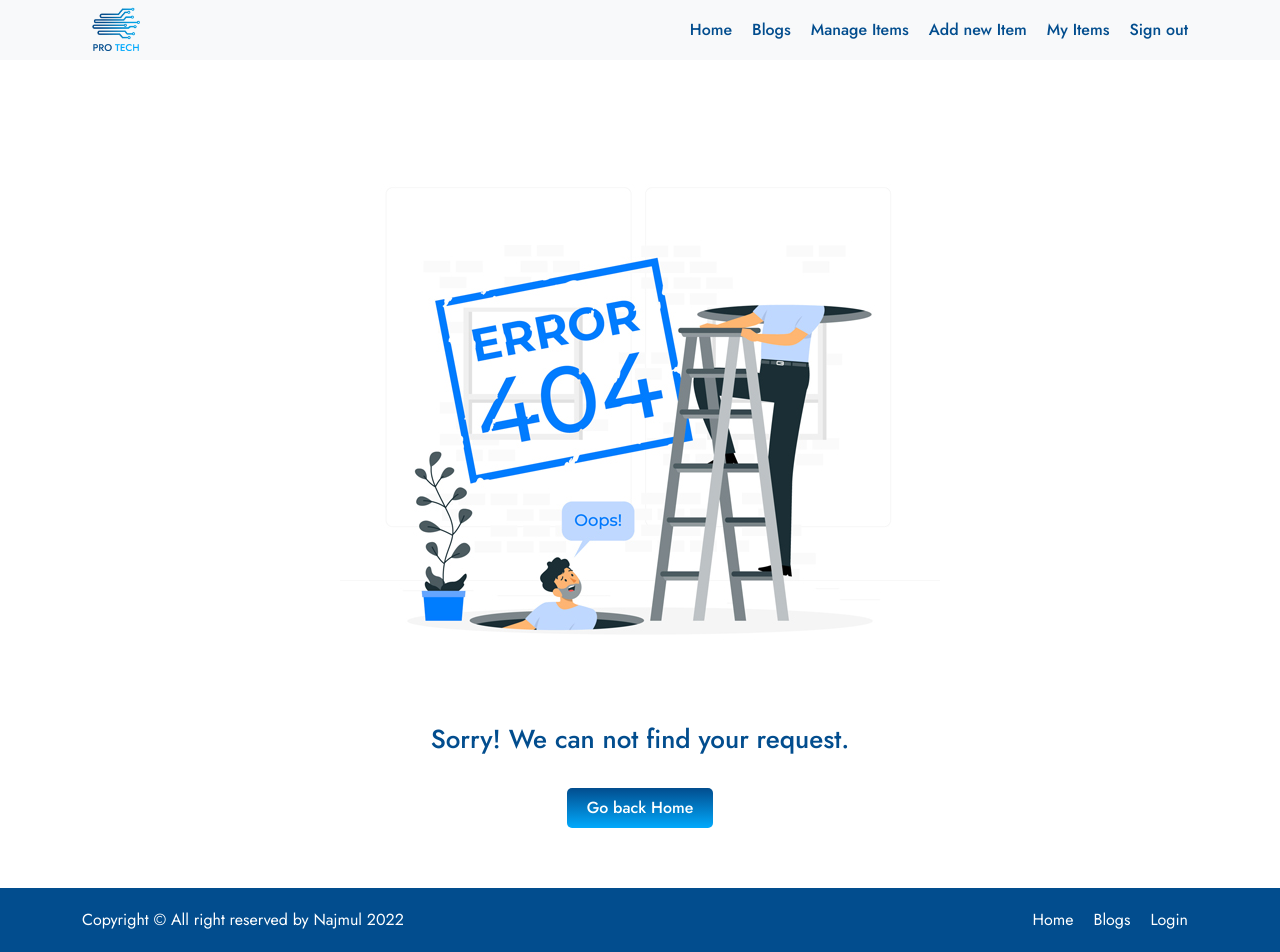
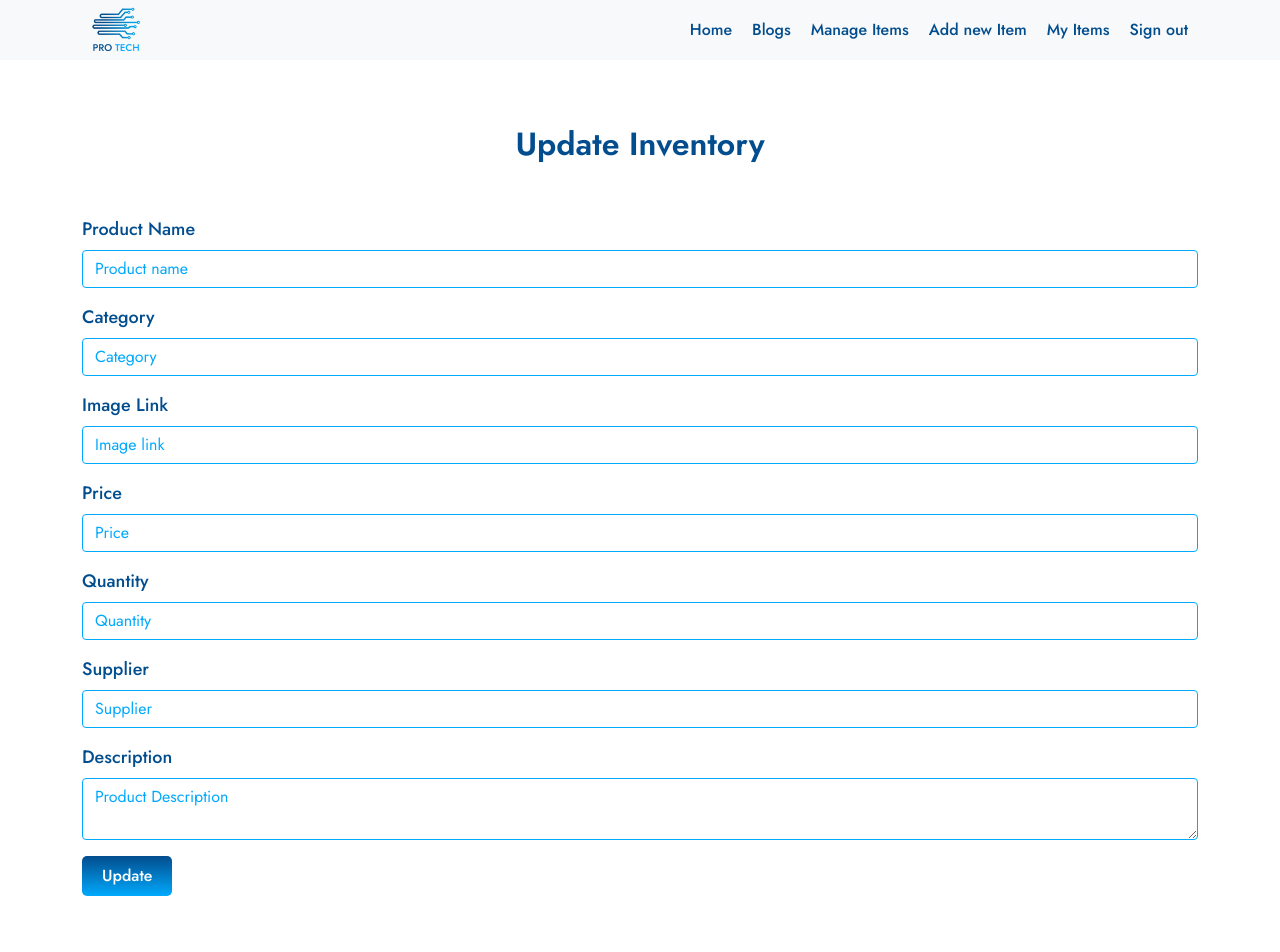
Before and after one commit to najmuleimon/warehouse-management-client, a React (Create React App) app: page /update/1 in a window 1280 px wide. Shown: the top 952 px of the page. Built offline with nearby package versions, Linux system fonts and the light colour scheme; no server answers; sample sign-in values are in the browser's storage.

Commit message:
update inventory addded

```diff
--- a/src/App.js
+++ b/src/App.js
@@ -15,6 +15,7 @@ import { ToastContainer } from 'react-toastify';
 import 'react-toastify/dist/ReactToastify.css';
 import RequireAuth from './pages/Login/RequireAuth/RequireAuth';
 import MyItems from './pages/MyItems/MyItems';
+import UpdateItem from './pages/UpdateItem/UpdateItem';
 
 function App() {
   return (
@@ -45,6 +46,11 @@ function App() {
             <Inventory/>
           </RequireAuth>
         }></Route>
+        <Route path="/update/:id" element={
+          <RequireAuth>
+            <UpdateItem/>
+          </RequireAuth>
+        }></Route>
         <Route path="*" element={<NotFound/>}></Route>
       </Routes>
       <Footer/>
--- a/src/pages/Home/Category/Category.js
+++ b/src/pages/Home/Category/Category.js
@@ -3,8 +3,10 @@ import './Category.css';
 import cat1 from '../../../images/cat1.jpg';
 import cat2 from '../../../images/cat2.jpg';
 import cat3 from '../../../images/cat3.jpg';
+import { useNavigate } from 'react-router-dom';
 
 const Category = () => {
+    const navigate = useNavigate();
     return (
         <div className='category'>
             <div className="container">
@@ -15,7 +17,7 @@ const Category = () => {
                             <div className="content">
                                 <h3>Gaming Console</h3>
                                 <p>All the gaming products and accessories.</p>
-                                <button className='btn-style'>Manage Products</button>
+                                <button className='btn-style' onClick={() => navigate('/manage')}>Manage Products</button>
                             </div>
                         </div>
                     </div>
@@ -25,7 +27,7 @@ const Category = () => {
                             <div className="content">
                                 <h3>House Entertainment</h3>
                                 <p>All the home entertainment products and accessories.</p>
-                                <button className='btn-style'>Manage Products</button>
+                                <button className='btn-style' onClick={() => navigate('/manage')}>Manage Products</button>
                             </div>
                         </div>
                     </div>
@@ -35,7 +37,7 @@ const Category = () => {
                             <div className="content">
                                 <h3>Laptop Computer</h3>
                                 <p>All brand laptops and laptop accessories</p>
-                                <button className='btn-style'>Manage Products</button>
+                                <button className='btn-style' onClick={() => navigate('/manage')}>Manage Products</button>
                             </div>
                         </div>
                     </div>
--- a/src/pages/ManageInventory/ManageInventory.js
+++ b/src/pages/ManageInventory/ManageInventory.js
@@ -73,6 +73,7 @@ const ManageInventory = () => {
                                         <th scope="col">Category</th>
                                         <th scope="col">Quantity</th>
                                         <th scope="col">Price</th>
+                                        <th scope="col">Manage</th>
                                         <th scope="col">Update</th>
                                         <th scope="col">Delete</th>
                                     </tr>
@@ -86,7 +87,8 @@ const ManageInventory = () => {
                                         <td>{product.category}</td>
                                         <td>{product.quantity}</td>
                                         <td>{product.price}</td>
-                                        <td><button onClick={() => navigate(`/inventory/${product._id}`)} className='btn btn-info text-white'>Update</button></td>
+                                        <td><button onClick={() => navigate(`/inventory/${product._id}`)} className='btn btn-info text-white'>Manage</button></td>
+                                        <td><button onClick={() => navigate(`/update/${product._id}`)} className='btn btn-primary text-white'>Update</button></td>
                                         <td><button onClick={() => handleDelete(product._id)} className='btn btn-danger'><BsTrash/></button></td>
                                     </tr>)
                                 }
@@ -102,13 +104,6 @@ const ManageInventory = () => {
                                     {number + 1}</button>
                                     )
                             }
-
-                            {/* <select onChange={e => setSize(e.target.value)}>
-                                <option value="5">5</option>
-                                <option value="10" selected>10</option>
-                                <option value="15">15</option>
-                                <option value="20">20</option>
-                            </select> */}
                         </div>
                     </div>
                 </div>
--- a/src/pages/MyItems/MyItems.js
+++ b/src/pages/MyItems/MyItems.js
@@ -30,7 +30,7 @@ const MyItems = () => {
                 setMyProducts(data);
             }
             catch(error){
-                if(error.response.status === 401 || error.response.status === 403){
+                if(error?.response.status === 401 || error?.response.status === 403){
                     signOut(auth);
                     navigate('/login');
                     toast.error("Access Denied!",{
@@ -84,6 +84,7 @@ const MyItems = () => {
                                         <th scope="col">Category</th>
                                         <th scope="col">Quantity</th>
                                         <th scope="col">Price</th>
+                                        <th scope="col">Manage</th>
                                         <th scope="col">Update</th>
                                         <th scope="col">Delete</th>
                                     </tr>
@@ -97,7 +98,8 @@ const MyItems = () => {
                                         <td>{product.category}</td>
                                         <td>{product.quantity}</td>
                                         <td>{product.price}</td>
-                                        <td><button onClick={() => navigate(`/inventory/${product._id}`)} className='btn btn-info text-white'>Update</button></td>
+                                        <td><button onClick={() => navigate(`/inventory/${product._id}`)} className='btn btn-info text-white'>Manage</button></td>
+                                        <td><button onClick={() => navigate(`/update/${product._id}`)} className='btn btn-primary text-white'>Update</button></td>
                                         <td><button onClick={() => handleDelete(product._id)} className='btn btn-danger'><BsTrash/></button></td>
                                     </tr>)
                                 }
--- a/src/pages/Shared/Footer/Footer.js
+++ b/src/pages/Shared/Footer/Footer.js
@@ -21,7 +21,7 @@ const Footer = () => {
                                 <Link to="/blogs">Blogs</Link>
                             </li>
                             <li>
-                                <Link to="/login">Login</Link>
+                                <Link to="/my-items">My Items</Link>
                             </li>
                         </ul>
                     </div>
--- /dev/null
+++ b/src/pages/UpdateItem/UpdateItem.js
@@ -0,0 +1,139 @@
+import axios from 'axios';
+import React from 'react';
+import { Form } from 'react-bootstrap';
+import { useParams } from 'react-router-dom';
+import { toast } from 'react-toastify';
+import useProduct from '../../hooks/useProduct';
+
+const UpdateItem = () => {
+    const {id} = useParams();
+    const [product, setProduct] = useProduct(id);
+
+    // handle name
+    const handleName = event => {
+        const {name, ...rest} = product;
+        const newName = event.target.value;
+        const newProduct = {name: newName, ...rest};
+        setProduct(newProduct);
+    }
+    // handle category
+    const handleCategory = event => {
+        const {category, ...rest} = product;
+        const newCategory = event.target.value;
+        const newProduct = {category: newCategory, ...rest};
+        setProduct(newProduct);
+    }
+    // handle image
+    const handleImage = event => {
+        const {image, ...rest} = product;
+        const newImage = event.target.value;
+        const newProduct = {image: newImage, ...rest};
+        setProduct(newProduct);
+    }
+    // handle price
+    const handlePrice = event => {
+        const {price, ...rest} = product;
+        const newPrice = event.target.value;
+        const newProduct = {price: newPrice, ...rest};
+        setProduct(newProduct);
+    }
+    // handle quantity
+    const handleQuantity = event => {
+        const {quantity, ...rest} = product;
+        const newQuantity = event.target.value;
+        const newProduct = {quantity: newQuantity, ...rest};
+        setProduct(newProduct);
+    }
+    // handle supplier
+    const handleSupplier = event => {
+        const {supplier, ...rest} = product;
+        const newSupplier = event.target.value;
+        const newProduct = {supplier: newSupplier, ...rest};
+        setProduct(newProduct);
+    }
+    // handle description
+    const handleDescription = event => {
+        const {description, ...rest} = product;
+        const newDescription = event.target.value;
+        const newProduct = {description: newDescription, ...rest};
+        setProduct(newProduct);
+    }
+
+    const handleUpdateProduct = async (event) => {
+        event.preventDefault();
+
+        const product = {
+            name : event.target.proName.value,
+            category : event.target.category.value,
+            image : event.target.imgLink.value,
+            price : event.target.price.value,
+            quantity : event.target.quantity.value,
+            supplier : event.target.supplier.value,
+            description : event.target.description.value
+        }
+
+
+        const url = `http://localhost:5000/update/${id}`;
+        axios.put(url, product)
+        .then(response =>{
+            const {data} = response;
+            if(data.acknowledged){
+                toast.info("Product updated successfully!",{
+                    theme: "colored"
+                });
+            }
+        })
+    }
+
+    return (
+        <div className='add-item'>
+            <div className="container">
+                <div className="row">
+                    <div className="col-lg-12">
+                        <div className="title">
+                            <h2>Update Inventory</h2>
+                        </div>
+                        <Form className='text-start' onSubmit={handleUpdateProduct}>
+                            <Form.Group className="mb-3">
+                                <Form.Label>Product Name</Form.Label>
+                                <Form.Control type="text" placeholder="Product name" name="proName" value={product.name} onChange={handleName}/>
+                            </Form.Group>
+                            <Form.Group className="mb-3">
+                                <Form.Label>Category</Form.Label>
+                                <Form.Control type="text" placeholder="Category" name="category" value={product.category} onChange={handleCategory}/>
+                            </Form.Group>
+
+                            <Form.Group className="mb-3">
+                                <Form.Label>Image Link</Form.Label>
+                                <Form.Control type="text" placeholder="Image link" name="imgLink" value={product.image} onChange={handleImage}/>
+                            </Form.Group>
+
+                            <Form.Group className="mb-3">
+                                <Form.Label>Price</Form.Label>
+                                <Form.Control type="number" placeholder="Price" name="price" value={product.price} onChange={handlePrice}/>
+                            </Form.Group>
+                            <Form.Group className="mb-3">
+                                <Form.Label>Quantity</Form.Label>
+                                <Form.Control type="number" placeholder="Quantity" name="quantity" value={product.quantity} onChange={handleQuantity}/>
+                            </Form.Group>
+                            <Form.Group className="mb-3">
+                                <Form.Label>Supplier</Form.Label>
+                                <Form.Control type="text" placeholder="Supplier" name="supplier" value={product.supplier} onChange={handleSupplier}/>
+                            </Form.Group>
+                            <Form.Group className="mb-3">
+                                <Form.Label>Description</Form.Label>
+                                <Form.Control as="textarea" placeholder="Product Description" name="description" value={product.description} onChange={handleDescription}/>
+                            </Form.Group>
+
+                            <button type="submit" className='btn-style'>
+                                Update
+                            </button>
+                        </Form>
+                    </div>
+                </div>
+            </div>
+        </div>
+    );
+};
+
+export default UpdateItem;
```
Also changed, not shown: src/hooks/useAllProducts.js (added, +14 -0 lines).
